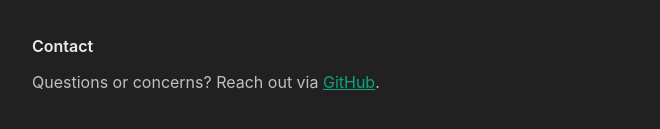
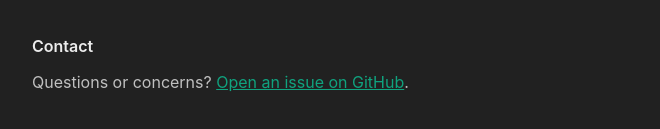
Before and after one commit to tuneshiftmusic/chatgpt-export, a plain HTML site: page privacy/index.html in a window 1280 px wide. Shown: the part 767-896 px from the top of the page, without its empty margins (308-968 px from the left). Drawn offline with Linux system fonts and the light colour scheme.

Commit message:
Link contact to GitHub issues

```diff
--- a/privacy/index.html
+++ b/privacy/index.html
@@ -52,7 +52,7 @@
   <p>No data is shared with any third party. The extension contains no analytics, tracking, advertising, or external network requests of any kind.</p>
 
   <h2>Contact</h2>
-  <p>Questions or concerns? Reach out via <a href="https://github.com/tuneshiftmusic" target="_blank">GitHub</a>.</p>
+  <p>Questions or concerns? <a href="https://github.com/tuneshiftmusic/chatgpt-export/issues/new" target="_blank">Open an issue on GitHub</a>.</p>
 </div>
 </body>
 </html>
```
